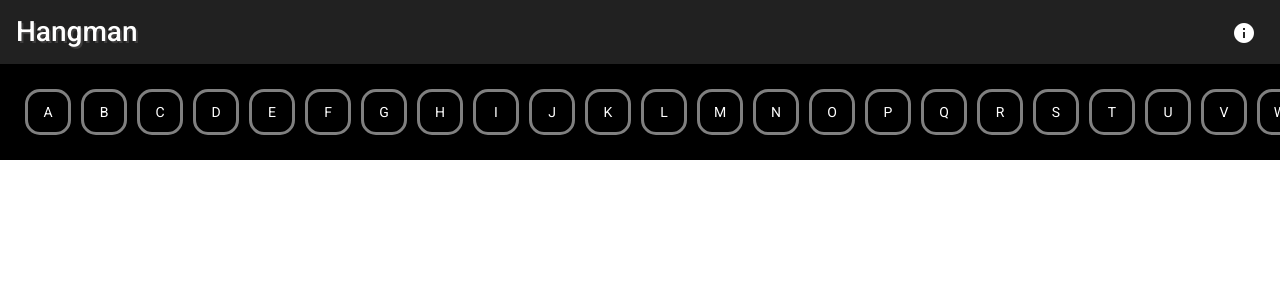
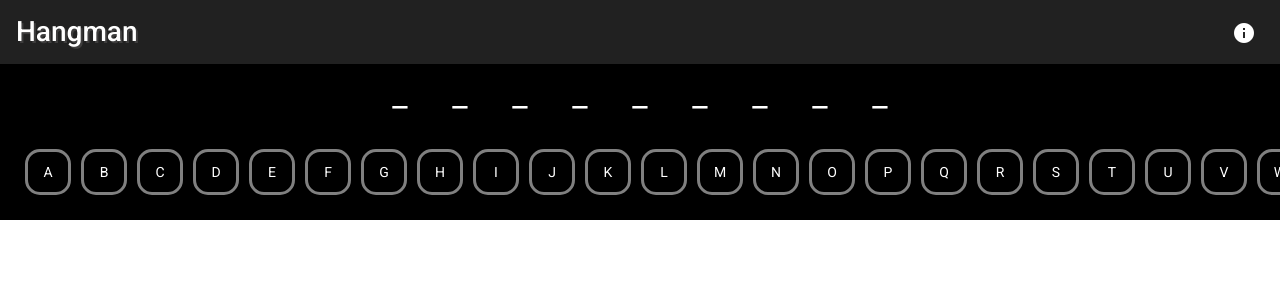
Before and after one commit to damianopacki/h2h-hangman, an Angular app: page / in a window 1280 px wide. Shown: the top 300 px of the page. Built offline with nearby package versions, Linux system fonts and the light colour scheme.

Commit message:
feat(password): add password logic

```diff
--- a/src/app/app.component.html
+++ b/src/app/app.component.html
@@ -1,2 +1,3 @@
 <app-header></app-header>
-<app-alphabet-panel></app-alphabet-panel>
+<app-password [clickedLetter]="clickedLetter"></app-password>
+<app-alphabet-panel (onLetterClick)="checkLetter($event)"></app-alphabet-panel>
--- a/src/app/app.component.ts
+++ b/src/app/app.component.ts
@@ -7,4 +7,10 @@ import { Component } from '@angular/core';
 })
 export class AppComponent {
   title = 'h2h-hangman';
+  clickedLetter: string;
+
+  checkLetter(letter: string): void {
+    console.log('no leci sobie letter', letter);
+    this.clickedLetter = letter;
+  }
 }
--- a/src/app/app.module.ts
+++ b/src/app/app.module.ts
@@ -6,6 +6,7 @@ import { AppComponent } from './app.component';
 import { BrowserAnimationsModule } from '@angular/platform-browser/animations';
 import { MaterialModule } from './material.module';
 import { Components } from './components';
+import { PasswordComponent } from './components/password/password.component';
 
 @NgModule({
   declarations: [
--- a/src/app/components/alphabet-panel/alphabet-panel.component.html
+++ b/src/app/components/alphabet-panel/alphabet-panel.component.html
@@ -1,5 +1,5 @@
 <div class="alphabet-ctn">
     <div *ngFor="let letter of alphabet">
-        <app-letter [letter]="letter"></app-letter>
+        <app-letter [letter]="letter" (click)="checkLetter(letter)"></app-letter>
     </div>
 </div>
--- a/src/app/components/alphabet-panel/alphabet-panel.component.ts
+++ b/src/app/components/alphabet-panel/alphabet-panel.component.ts
@@ -1,4 +1,4 @@
-import { Component, OnInit } from '@angular/core';
+import { Component, EventEmitter, OnInit, Output } from '@angular/core';
 
 @Component({
   selector: 'app-alphabet-panel',
@@ -6,6 +6,8 @@ import { Component, OnInit } from '@angular/core';
   styleUrls: ['./alphabet-panel.component.scss']
 })
 export class AlphabetPanelComponent implements OnInit {
+  @Output() onLetterClick = new EventEmitter<string>();
+
   public alphabet = ['A', 'B', 'C', 'D', 'E', 'F', 'G', 'H', 'I', 'J', 'K', 'L', 'M', 'N', 'O', 'P', 'Q', 'R', 'S', 'T', 'U', 'V', 'W', 'X', 'Y', 'Z'];
 
   constructor() { }
@@ -13,4 +15,9 @@ export class AlphabetPanelComponent implements OnInit {
   ngOnInit(): void {
   }
 
+  checkLetter(letter: string): void {
+    console.log('letter: ', letter);
+    this.onLetterClick.emit(letter);
+  }
+
 }
--- a/src/app/components/alphabet-panel/letter/letter.component.html
+++ b/src/app/components/alphabet-panel/letter/letter.component.html
@@ -1 +1 @@
-<div class="letter" (click)="onLetterClick(letter)">{{ letter }}</div>
+<div class="letter">{{ letter }}</div>
--- a/src/app/components/alphabet-panel/letter/letter.component.ts
+++ b/src/app/components/alphabet-panel/letter/letter.component.ts
@@ -1,4 +1,4 @@
-import { Component, Input, OnInit } from '@angular/core';
+import { Component, EventEmitter, Input, OnInit, Output } from '@angular/core';
 
 @Component({
   selector: 'app-letter',
@@ -13,8 +13,4 @@ export class LetterComponent implements OnInit {
   ngOnInit(): void {
   }
 
-  onLetterClick(letter: string): void {
-    console.log('letter: ', letter);
-  }
-
 }
--- a/src/app/components/index.ts
+++ b/src/app/components/index.ts
@@ -2,10 +2,12 @@ import { HeaderComponent } from './header/header.component';
 import { InfoDialogComponent } from './info-dialog/info-dialog.component';
 import { LetterComponent } from './alphabet-panel/letter/letter.component';
 import { AlphabetPanelComponent } from './alphabet-panel/alphabet-panel.component';
+import { PasswordComponent } from './password/password.component';
 
 export const Components = [
     HeaderComponent,
     InfoDialogComponent,
     LetterComponent,
-    AlphabetPanelComponent
+    AlphabetPanelComponent,
+    PasswordComponent
 ];
--- /dev/null
+++ b/src/app/components/password/password.component.html
@@ -0,0 +1,5 @@
+<div class="password-ctn">
+    <div class="letter" *ngFor="let letter of currentPassword.split(''); let i = index">
+        <span class="{{'unknown-letter' + i}}"> _ </span>
+    </div>
+</div>
--- /dev/null
+++ b/src/app/components/password/password.component.scss
@@ -0,0 +1,20 @@
+.password-ctn {
+    display: flex;
+    justify-content: center;
+    background-color: #000;
+
+    .letter {
+        height: 60px;
+        width: 60px;
+        display: flex;
+
+        span {
+            line-height: 60px;
+            height: 60px;
+            width: 60px;
+            font-size: 34px;
+            text-align: center;
+            color: #fff;
+        }
+    }
+}
--- /dev/null
+++ b/src/app/components/password/password.component.ts
@@ -0,0 +1,53 @@
+import { Component, EventEmitter, Input, OnChanges, OnInit, Output, SimpleChanges } from '@angular/core';
+
+@Component({
+  selector: 'app-password',
+  templateUrl: './password.component.html',
+  styleUrls: ['./password.component.scss']
+})
+export class PasswordComponent implements OnInit, OnChanges {
+  @Input() clickedLetter: string;
+  @Output() onMissedTry = new EventEmitter<boolean>();
+
+  public passwordsList = ['Argentyna', 'Polska', 'Słowacja'];
+  public currentPassword: string;
+  public hiddenPassword: string[] = [];
+
+  constructor() { }
+
+  ngOnInit(): void {
+    this.generateRandomPassword();
+  }
+
+  ngOnChanges(changes: SimpleChanges): void {
+    this.checkIfPasswordIncludesSelectedLetter(changes);
+  }
+
+  generateRandomPassword(): void {
+    const randomIndex = Math.floor(Math.random() * this.passwordsList.length);
+    this.currentPassword = this.passwordsList[randomIndex].toUpperCase();
+  }
+
+  checkIfPasswordIncludesSelectedLetter(changes: SimpleChanges): void {
+    const selectedLetter = changes.clickedLetter.currentValue;
+    if (changes.clickedLetter.currentValue && this.currentPassword.split('').includes(selectedLetter)) {
+      for (let i = 0;  i < this.currentPassword.length; i++) {
+        if (this.currentPassword.split('')[i] === selectedLetter) {
+          this.updateHiddenPassword(selectedLetter, i);
+        } else {
+          this.emitMiss();
+        }
+      }
+    }
+  }
+
+  updateHiddenPassword(selectedLetter: string, index: number): void {
+    document.querySelector('.unknown-letter' + index).innerHTML = selectedLetter;
+    this.hiddenPassword[index] = selectedLetter;
+  }
+
+  emitMiss(): void {
+    this.onMissedTry.emit(true);
+  }
+
+}
--- a/tslint.json
+++ b/tslint.json
@@ -129,7 +129,7 @@
     "no-input-rename": true,
     "no-inputs-metadata-property": true,
     "no-output-native": true,
-    "no-output-on-prefix": true,
+    "no-output-on-prefix": false,
     "no-output-rename": true,
     "no-outputs-metadata-property": true,
     "template-banana-in-box": true,
```
